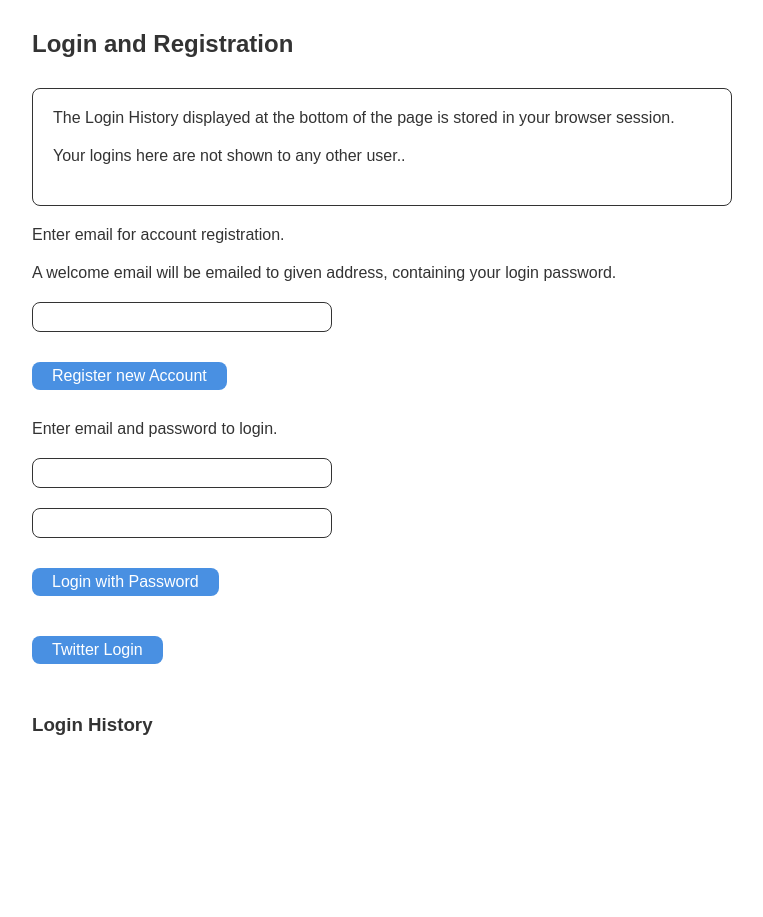
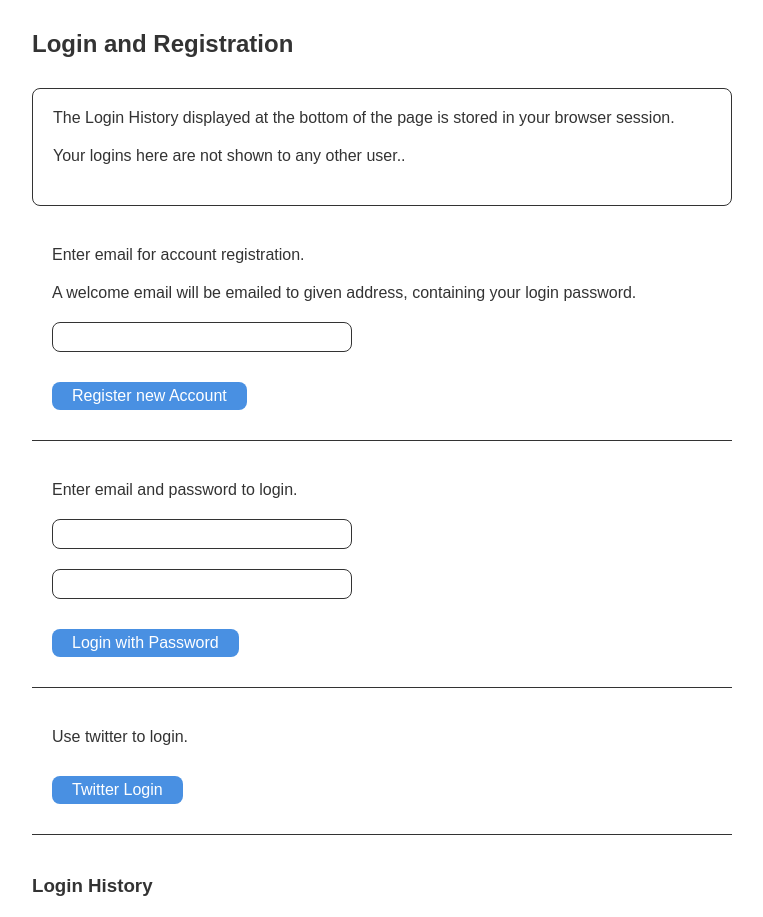
Before and after one commit to rdbhost/jsdemos, a website: page V2/demos/login-demo.html in a window 1280 px wide. Shown: the whole page, without its empty margins (258-1021 px from the left). Before the commit the page ends 800 px from the top, so only its background shows below. Drawn offline with nearby package versions, Linux system fonts and the light colour scheme; a script that the page names is missing.

Commit message:
updates\

```diff
--- a/V2/demos/login-demo.html
+++ b/V2/demos/login-demo.html
@@ -22,12 +22,18 @@
       margin: 30px 0;
     }
 
-    div.advice {
+    div.advice, section.bordered {
       background-color: #fff;
       border: 1px solid #333;
       border-radius: 8px;
       width: 100%;
       padding: 20px;
+    }
+
+    section.bordered {
+      border: none;
+      border-bottom: 1px solid #333;
+      border-radius: 0;
     }
 
     .advice h4 {
@@ -198,7 +204,7 @@
     <p>Your logins here are not shown to any other user..</p>
   </div>
 
-  <section>
+  <section class="bordered">
     <div class="login">
       <form>
         <p class="para">Enter email for account registration.</p>
@@ -212,7 +218,7 @@
   </section>
 
 
-  <section>
+  <section class="bordered">
     <div class="login">
       <form>
         <p class="para">Enter email and password to login.</p>
@@ -227,8 +233,9 @@
     </div>
   </section>
 
-  <section>
+  <section class="bordered">
     <div class="login">
+      <p class="para">Use twitter to login.</p>
       <button id="twitter">Twitter Login</button>
     </div>
   </section>
```
